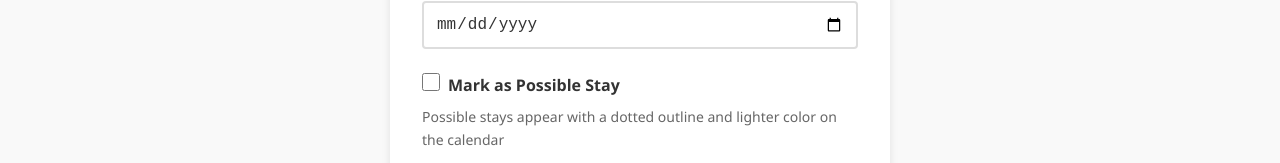
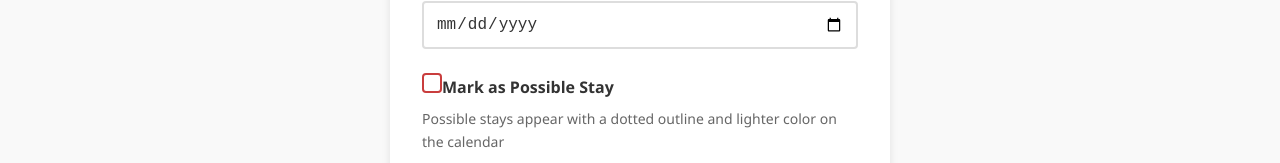
Before and after one commit to mmfellows/red-cottage, a React (Vite) app: page / in a window 1280 px wide. Shown: the part 483-646 px from the top of the page. Built offline with nearby package versions, Linux system fonts and the light colour scheme; no server answers; the database is empty.

Commit message:
Checkbox updates pt 2

```diff
--- a/src/components/BookingForm.css
+++ b/src/components/BookingForm.css
@@ -116,15 +116,46 @@ button[type="submit"]:disabled {
 }
 
 .checkbox-label input[type="checkbox"] {
-  width: auto;
+  width: 20px;
+  height: 20px;
   cursor: pointer;
-  width: 18px;
-  height: 18px;
+  margin: 0;
+  flex-shrink: 0;
+  -webkit-appearance: none;
+  -moz-appearance: none;
+  appearance: none;
+  border: 2px solid #c93d3d;
+  border-radius: 4px;
+  background-color: white;
+  position: relative;
+  transition: all 0.2s ease;
+}
+
+.checkbox-label input[type="checkbox"]:hover {
+  border-color: #a83030;
+  background-color: #fff5f5;
+}
+
+.checkbox-label input[type="checkbox"]:checked {
+  background-color: #c93d3d;
+  border-color: #c93d3d;
+}
+
+.checkbox-label input[type="checkbox"]:checked::after {
+  content: '';
+  position: absolute;
+  left: 6px;
+  top: 2px;
+  width: 4px;
+  height: 10px;
+  border: solid white;
+  border-width: 0 2px 2px 0;
+  transform: rotate(45deg);
 }
 
 .checkbox-label span {
   user-select: none;
-  margin-left: 0.5rem;
+  margin-left: 0;
 }
 
 .checkbox-hint {
--- a/src/components/EditBookingModal.css
+++ b/src/components/EditBookingModal.css
@@ -217,15 +217,46 @@
 }
 
 .modal-content .checkbox-label input[type="checkbox"] {
-  width: auto;
+  width: 20px;
+  height: 20px;
   cursor: pointer;
-  width: 18px;
-  height: 18px;
+  margin: 0;
+  flex-shrink: 0;
+  -webkit-appearance: none;
+  -moz-appearance: none;
+  appearance: none;
+  border: 2px solid #c93d3d;
+  border-radius: 4px;
+  background-color: white;
+  position: relative;
+  transition: all 0.2s ease;
+}
+
+.modal-content .checkbox-label input[type="checkbox"]:hover {
+  border-color: #a83030;
+  background-color: #fff5f5;
+}
+
+.modal-content .checkbox-label input[type="checkbox"]:checked {
+  background-color: #c93d3d;
+  border-color: #c93d3d;
+}
+
+.modal-content .checkbox-label input[type="checkbox"]:checked::after {
+  content: '';
+  position: absolute;
+  left: 6px;
+  top: 2px;
+  width: 4px;
+  height: 10px;
+  border: solid white;
+  border-width: 0 2px 2px 0;
+  transform: rotate(45deg);
 }
 
 .modal-content .checkbox-label span {
   user-select: none;
-  margin-left: 0.5rem;
+  margin-left: 0;
 }
 
 .modal-content .checkbox-hint {
```
